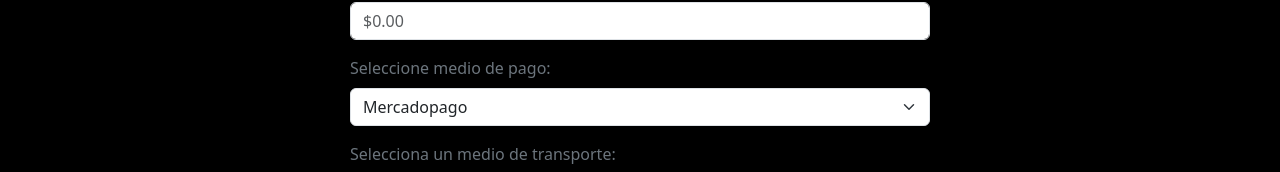
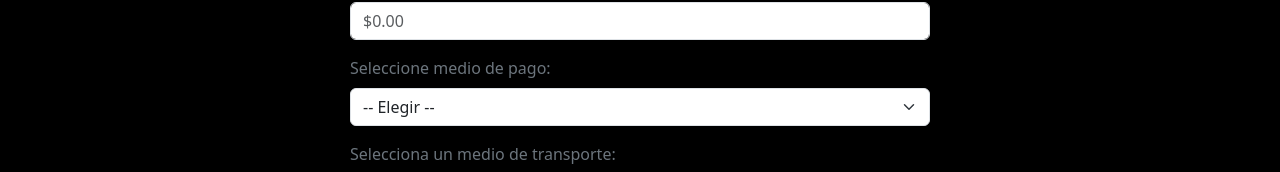
Before and after one commit to rpruiz33/Ing-SW-3-tp-, a React (Create React App) app: page /recarga in a window 1280 px wide. Shown: the part 232-404 px from the top of the page. Built offline with nearby package versions, Linux system fonts and the light colour scheme.

Commit message:
mejorcito

```diff
--- a/src/componentes/recarga/recarga.jsx
+++ b/src/componentes/recarga/recarga.jsx
@@ -6,16 +6,10 @@ const RecargaSaldo = () => {
     const [medio, setMedio] = useState('');
     const [formulario, setFormulario] = useState({
         recarga: '',
-        medioPago: 'Mercadopago'
+        medioPago: ''
     });
 
-    const mediosDePago = [
-        'Mercadopago',
-        'BIP Movil',
-        'Banco BBVA',
-        'Banco Santander',
-        'Banco Galicia'
-    ];
+
 
     const manejarCambio = (e) => {
         const { name, value } = e.target;
@@ -65,11 +59,12 @@ const RecargaSaldo = () => {
                                 value={formulario.medioPago}
                                 onChange={manejarCambio}
                             >
-                                {mediosDePago.map((opcion) => (
-                                    <option key={opcion} value={opcion}>
-                                        {opcion}
-                                    </option>
-                                ))}
+                              <option value="">-- Elegir --</option>
+                                <option value="Mercadopago">Mercadopago</option>
+                                <option value="Cuenta DNI">Cuenta DNI</option>
+                                <option value="MODO">MODO</option>
+                                <option value="App Santander">App Santander</option>
+                                <option value="App Galcia">App Galcia</option>
                             </select>
                         </div>
                         <div className="mb-3">
```
